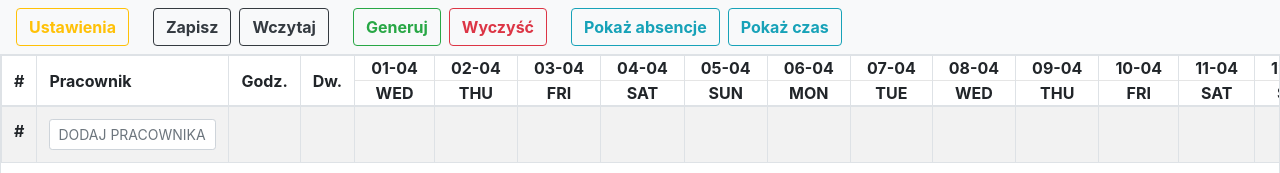
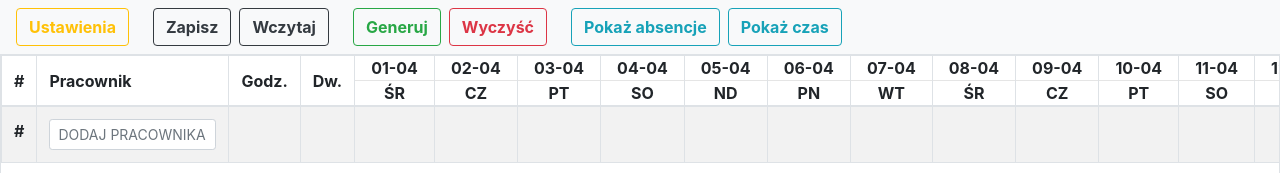
Before and after one commit to kishieel/carrot-hr, a React (Create React App) app: page / in a window 1280 px wide. Shown: the top 173 px of the page. Built offline with nearby package versions, Linux system fonts and the light colour scheme.

Commit message:
README and moment polish locale

```diff
--- a/src/components/App.js
+++ b/src/components/App.js
@@ -3,7 +3,10 @@ import Navigation from './navigation/Navigation'
 import Schedules from './schedules/Schedules'
 import EmployeeSettings from './employeeSettings/EmployeeSettings'
 
-// require('moment/locale/pl')
+require("moment/locale/pl");
+
+const moment = require('moment')
+moment.locale('en')
 
 const App = ( props ) => {
 	return (<>
--- a/src/components/schedules/Schedules.js
+++ b/src/components/schedules/Schedules.js
@@ -19,9 +19,6 @@ const Schedules = ( props ) => {
 		}
 	}
 
- 	moment().locale("pl")
-	console.log(moment().locale())
-
 	return (<>
 		<Table className="schedules__table mb-0" striped bordered>
 			<thead>
@@ -34,7 +31,7 @@ const Schedules = ( props ) => {
 						let m = moment(date)
 						return (<th key={ m.format('DD-MM') } className="text-nowrap text-center p-0">
 							<span className="px-3">{ m.format('DD-MM') }</span><hr className="m-0"/>
-							<span className="px-3">{ m.format('ddd').toUpperCase() }</span>
+							<span className="px-3">{ m.locale('pl').format('dd').toUpperCase() }</span>
 						</th>)
 					})}
 				</tr>
--- a/src/selectors/settings.js
+++ b/src/selectors/settings.js
@@ -27,7 +27,7 @@ export const selectBillingPeriodName = ( billingType, billingPeriod ) => {
 		return moment( billingPeriod ).format("Q [kwartał] YYYY")
 	}
 
-	let billingPeriodName = moment( billingPeriod ).format("MMMM YYYY")
+	let billingPeriodName = moment( billingPeriod ).locale('pl').format("MMMM YYYY")
 	return billingPeriodName.charAt(0).toUpperCase() + billingPeriodName.slice(1)
 }
 
```
Also changed, not shown: 1 other file (tests, documents, lock files or other folders).
